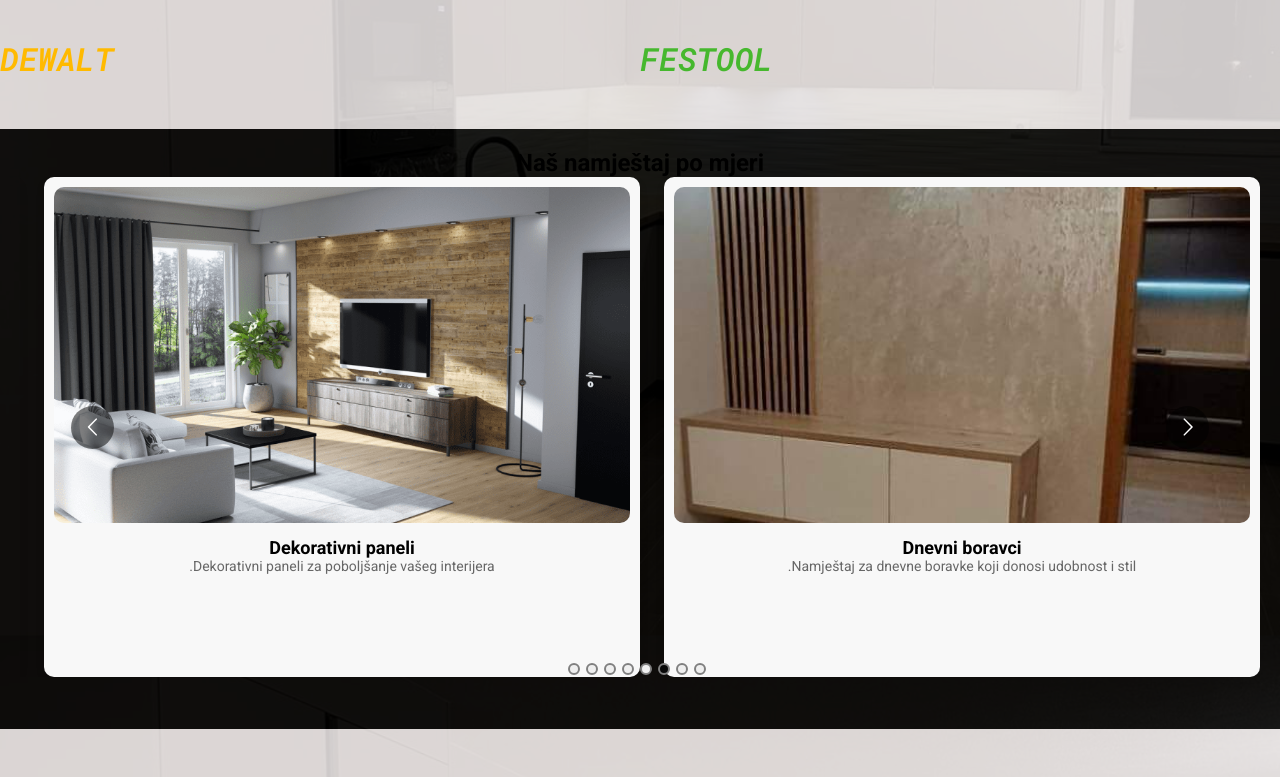
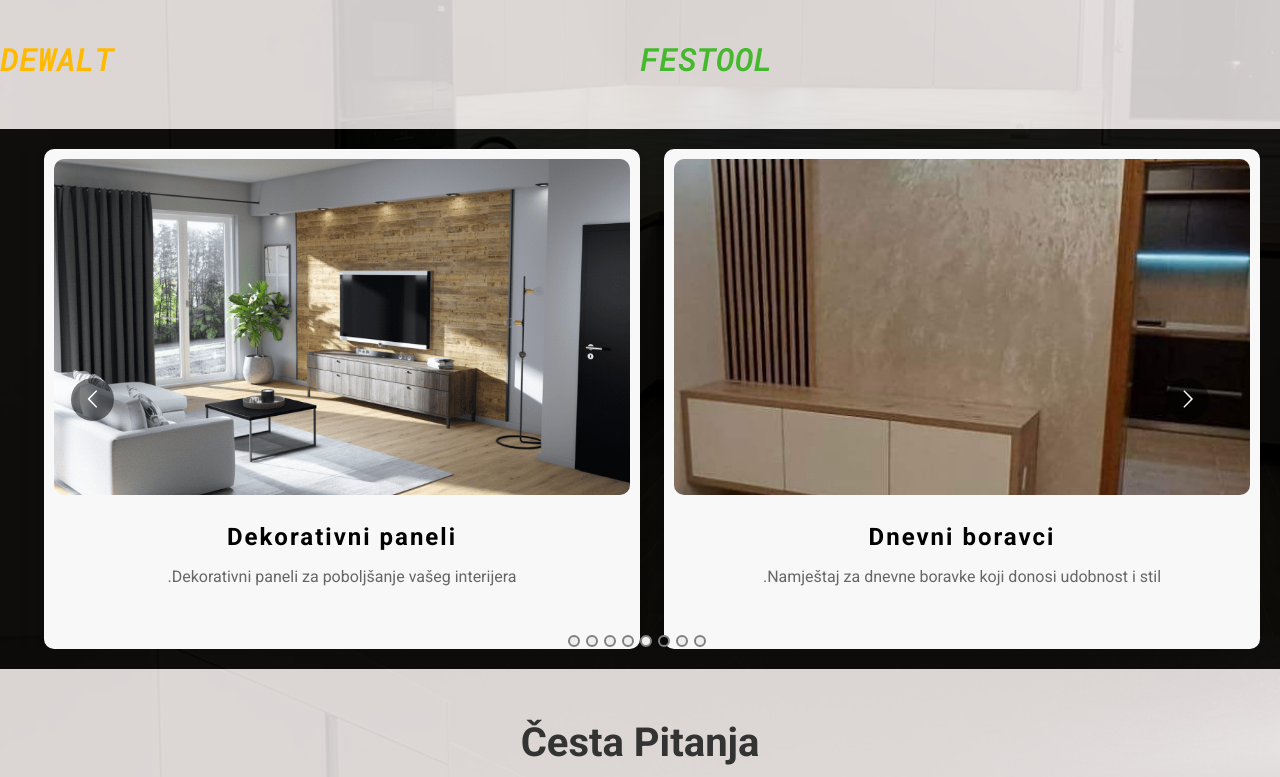
Before and after one commit to AlenZguric/in-3minterijeri, a React (Create React App) app: page / in a window 1280 px wide. Shown: the part 2248-3025 px from the top of the page. Built offline with nearby package versions, Linux system fonts and the light colour scheme; a web font is replaced by a local one.

Commit message:
add OurProducts style

```diff
--- a/package.json
+++ b/package.json
@@ -17,9 +17,11 @@
     "emailjs-com": "^3.2.0",
     "framer-motion": "^11.11.1",
     "helmet": "^7.1.0",
+    "photoswipe": "^5.4.4",
     "react": "^18.3.1",
     "react-dom": "^18.3.1",
     "react-helmet": "^6.1.0",
+    "react-loader-spinner": "^6.1.6",
     "react-multi-carousel": "^2.8.5",
     "react-router-dom": "^6.24.1",
     "react-scripts": "5.0.1",
--- a/src/components/OurProducts.jsx
+++ b/src/components/OurProducts.jsx
@@ -84,8 +84,7 @@ const FurnitureCarousel = () => {
 
   return (
     <div className="carousel-container">
-      <h2>Naš namještaj po mjeri</h2>
-      <Carousel responsive={responsive} infinite autoPlay autoPlaySpeed={3000} showDots rtl={true}>
+      <Carousel responsive={responsive} infinite autoPlay autoPlaySpeed={3000}  showDots rtl={true} >
         {categories.map((category, index) => (
           <div
             key={index}
--- a/src/index.css
+++ b/src/index.css
@@ -14,3 +14,11 @@ body{
   background-repeat: no-repeat;
   font-family: 'Roboto','Open Sans', sans-serif;
 }
+body .pswp__img {
+  display: block;
+  width: 100%; /* Širina slike 100% od kontejnera */
+  height: auto; /* Visina automatski postavljena prema proporcijama slike */
+  object-fit: cover;
+  object-position: center; /* Slika ispunjava prostor bez izobličenja */
+  border-radius: 5px; /* Opcionalno, za zaobljene ivice */
+}
--- a/src/styles/components/OurProducts.css
+++ b/src/styles/components/OurProducts.css
@@ -4,7 +4,7 @@
   padding: 20px;
   text-align: center;
   background-color: rgba(0, 0, 0, 0.9);
-  height: 600px;
+  height: 100%;
 }
 
 .carousel-item {
@@ -25,11 +25,13 @@
 }
 
 .carousel-item h3 {
-  margin-top: 10px;
-  font-size: 18px;
+  margin-top: 1.5rem;
+  font-size: 1.5rem;
+  letter-spacing: 2px;
 }
 
 .carousel-item p {
-  font-size: 14px;
+  font-size: 1rem;
   color: #666;
+  padding: 1rem;
 }/*# sourceMappingURL=OurProducts.css.map */
--- a/src/styles/components/OurProducts.scss
+++ b/src/styles/components/OurProducts.scss
@@ -1,10 +1,15 @@
 @import '../utils/main.scss';
 
 .carousel-container {
+
+
   padding: 20px;
   text-align: center;
   background-color: $background_color_div;
-  height: 600px;
+  height: 100%;
+
+
+
 }
 
 .carousel-item {
@@ -24,11 +29,13 @@
 }
 
 .carousel-item h3 {
-  margin-top: 10px;
-  font-size: 18px;
+  margin-top: 1.5rem;
+  font-size: 1.5rem;
+  letter-spacing: 2px;
 }
 
 .carousel-item p {
-  font-size: 14px;
+  font-size: 1rem;
   color: #666;
+  padding: 1rem;
 }
```
Also changed, not shown: 2 other files (tests, documents, lock files or other folders).
